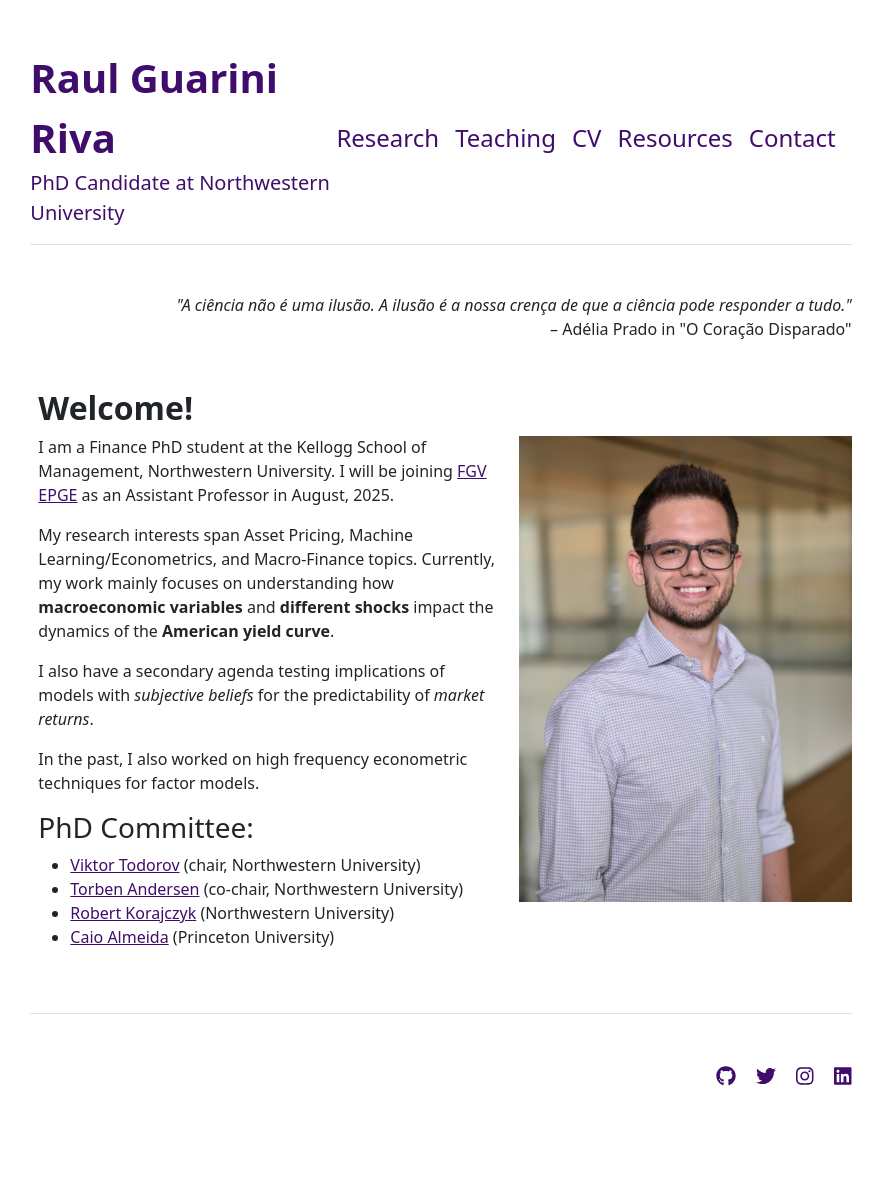
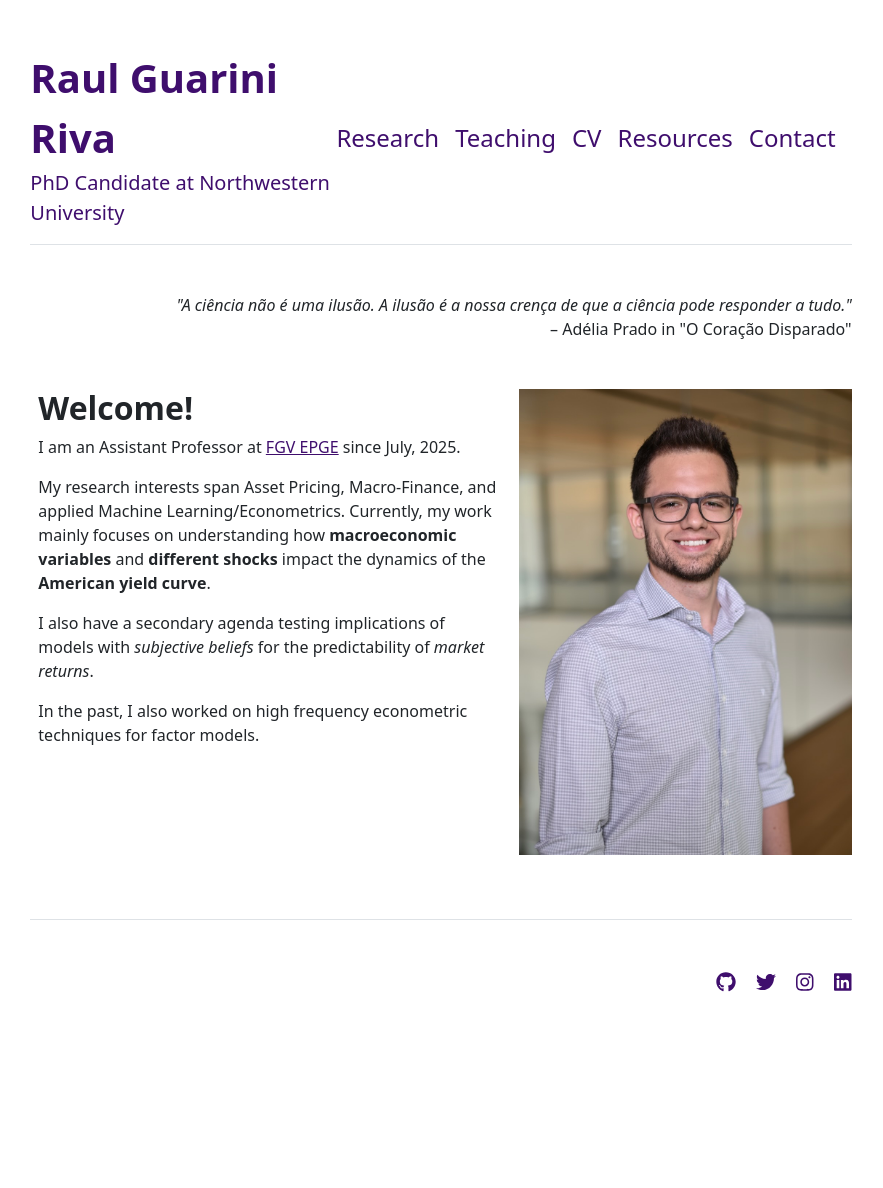
Before and after one commit to rgriva/rgriva.github.io, a Jekyll site: the page built from index.md, in a window 1280 px wide. Shown: the whole page, without its empty margins (199-1082 px from the left). Built offline with Jekyll 4.4.1, drawn with Linux system fonts in a browser that asks for light colours; after the commit the page ends 1094 px from its top, so only the background shows below that.

Commit message:
Changed the index to reflect new job

```diff
--- a/index.md
+++ b/index.md
@@ -3,16 +3,10 @@ layout: home
 title: "Home"
 ---
 
-I am a Finance PhD student at the Kellogg School of Management, Northwestern University. I will be joining [FGV EPGE](https://epge.fgv.br/) as an Assistant Professor in August, 2025.
+I am an Assistant Professor at [FGV EPGE](https://epge.fgv.br/) since July, 2025.
 
-My research interests span Asset Pricing, Machine Learning/Econometrics, and Macro-Finance topics. Currently, my work mainly focuses on understanding how **macroeconomic variables** and **different shocks** impact the dynamics of the **American yield curve**.
+My research interests span Asset Pricing, Macro-Finance, and applied Machine Learning/Econometrics. Currently, my work mainly focuses on understanding how **macroeconomic variables** and **different shocks** impact the dynamics of the **American yield curve**.
 
 I also have a secondary agenda testing implications of models with *subjective beliefs* for the predictability of *market returns*.
 
 In the past, I also worked on high frequency econometric techniques for factor models.
-
-### PhD Committee:
-+ [Viktor Todorov](https://www.kellogg.northwestern.edu/faculty/todorov/htm/index.htm) (chair, Northwestern University)
-+ [Torben Andersen](https://www.kellogg.northwestern.edu/faculty/directory/andersen_torben/) (co-chair, Northwestern University)
-+ [Robert Korajczyk](https://www.kellogg.northwestern.edu/faculty/directory/korajczyk_robert.aspx#research=page1) (Northwestern University)
-+ [Caio Almeida](https://sites.google.com/view/caio-almeida) (Princeton University)
```
